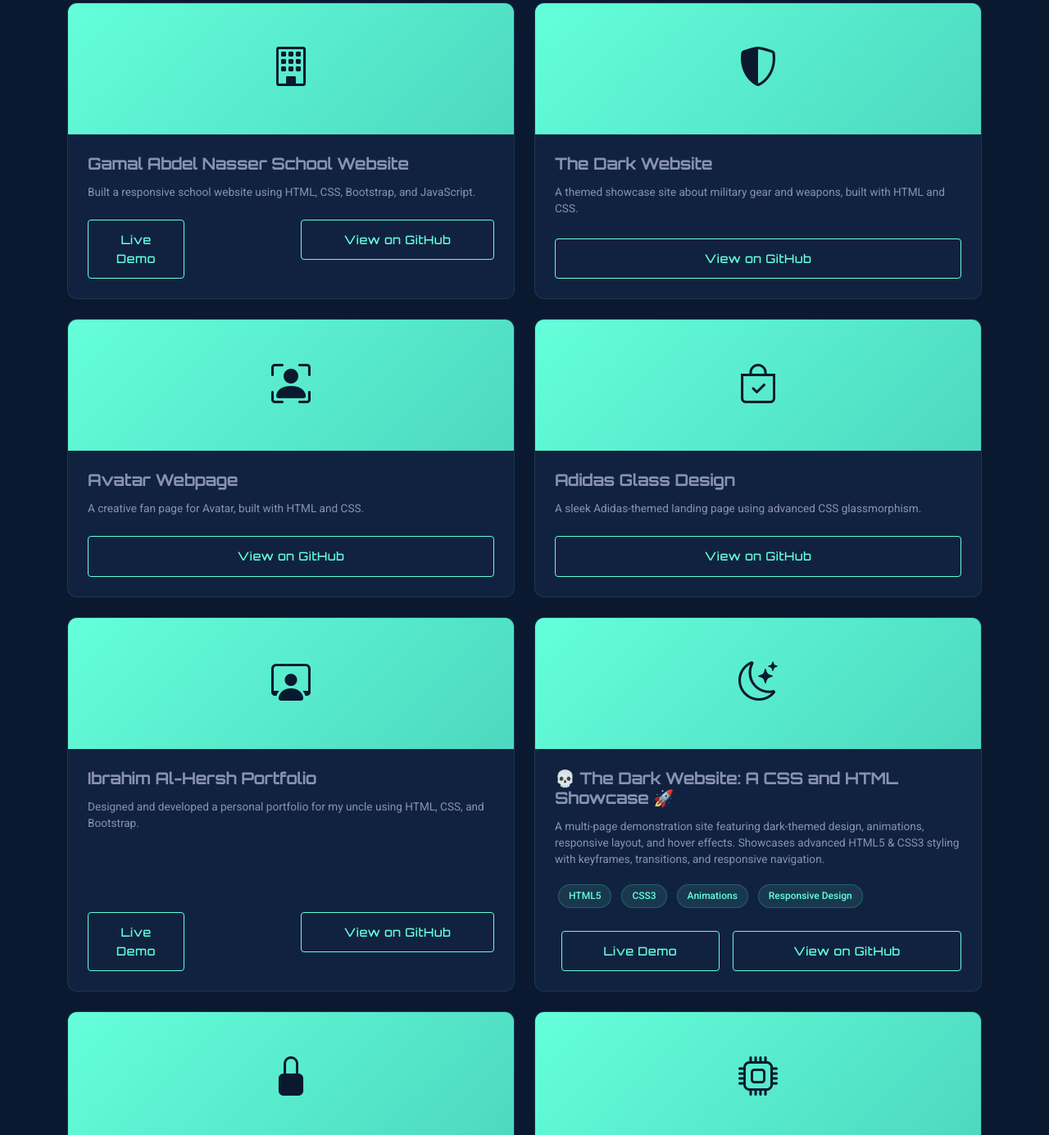
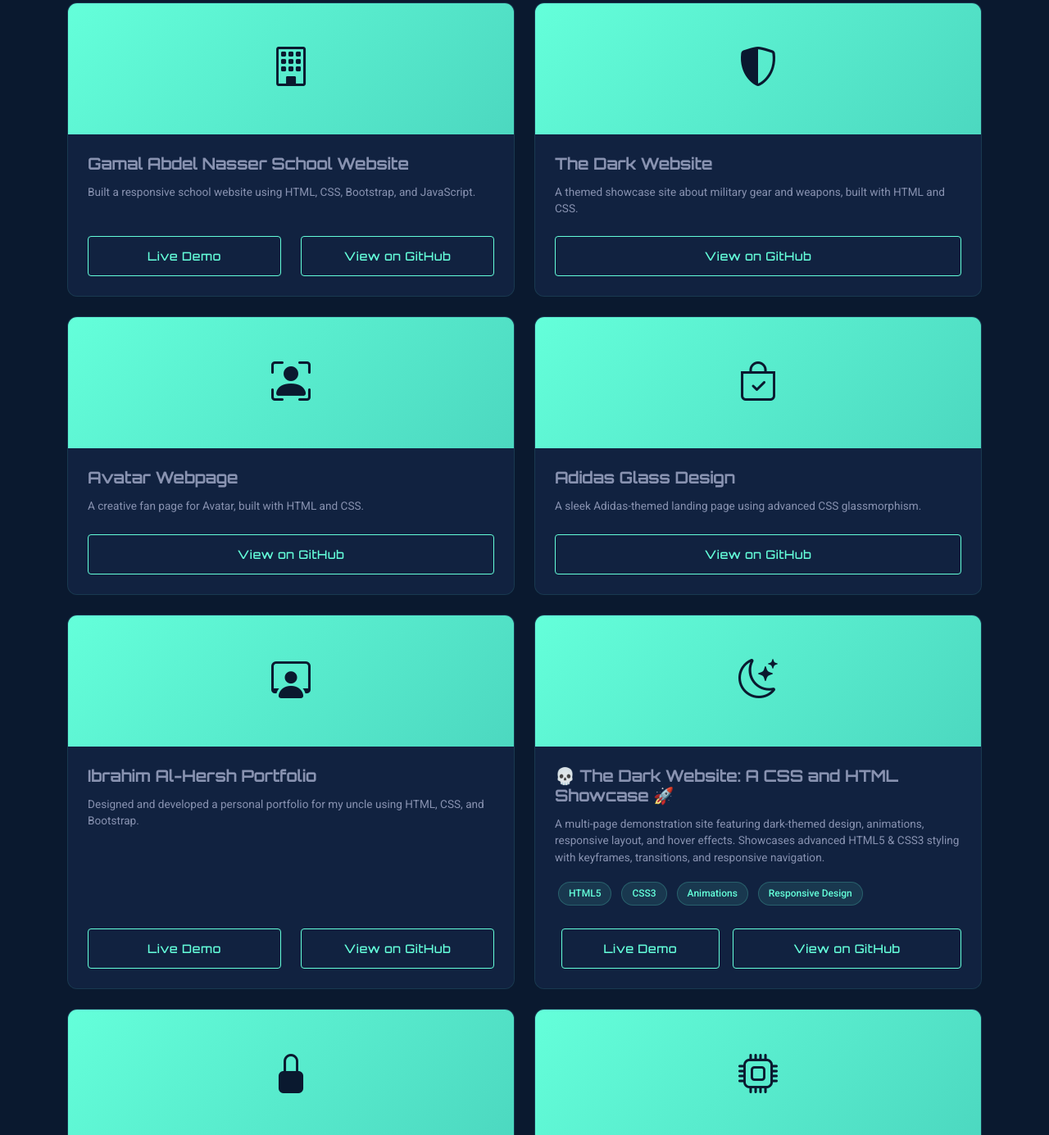
Before and after one commit to Basem0AlHersh123/Cybersecurity-Portfolio, a plain HTML site: page index.html in a window 1280 px wide. Shown: the part 4496-5881 px from the top of the page at 82% size. Drawn offline with nearby package versions, Linux system fonts and the light colour scheme.

Commit message:
Update index.html

```diff
--- a/index.html
+++ b/index.html
@@ -528,7 +528,7 @@
                   <div class="col-6">
                     <a
                       href="https://gamal-abdel-nasser-schoolwebsite.vercel.app/"
-                      class="cyber-btn w-50"
+                      class="cyber-btn"
                       >Live Demo</a
                     >
                   </div>
@@ -619,7 +619,7 @@
                   <div class="col-6">
                     <a
                       href="https://ibrahim-alharish-portfolio-dl1s.vercel.app/"
-                      class="cyber-btn w-50"
+                      class="cyber-btn"
                       >Live Demo</a
                     >
                   </div>
```
